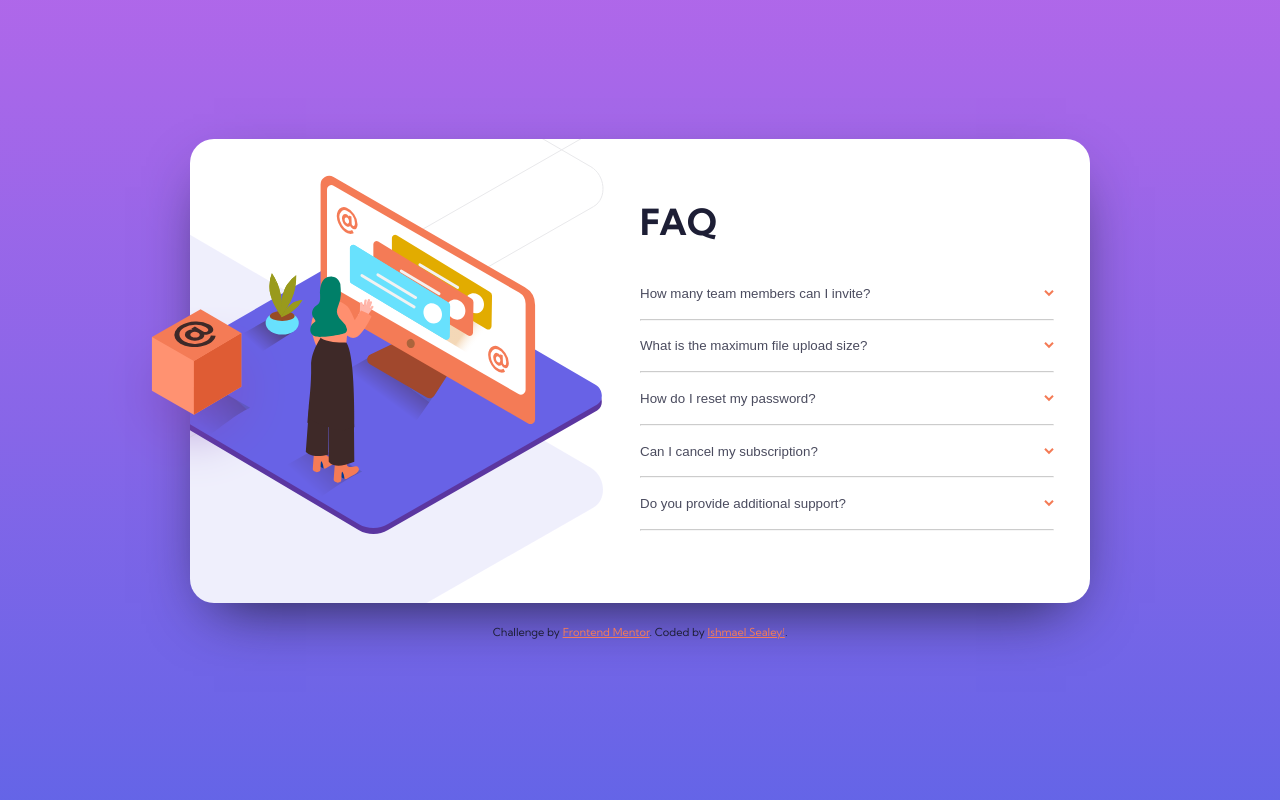
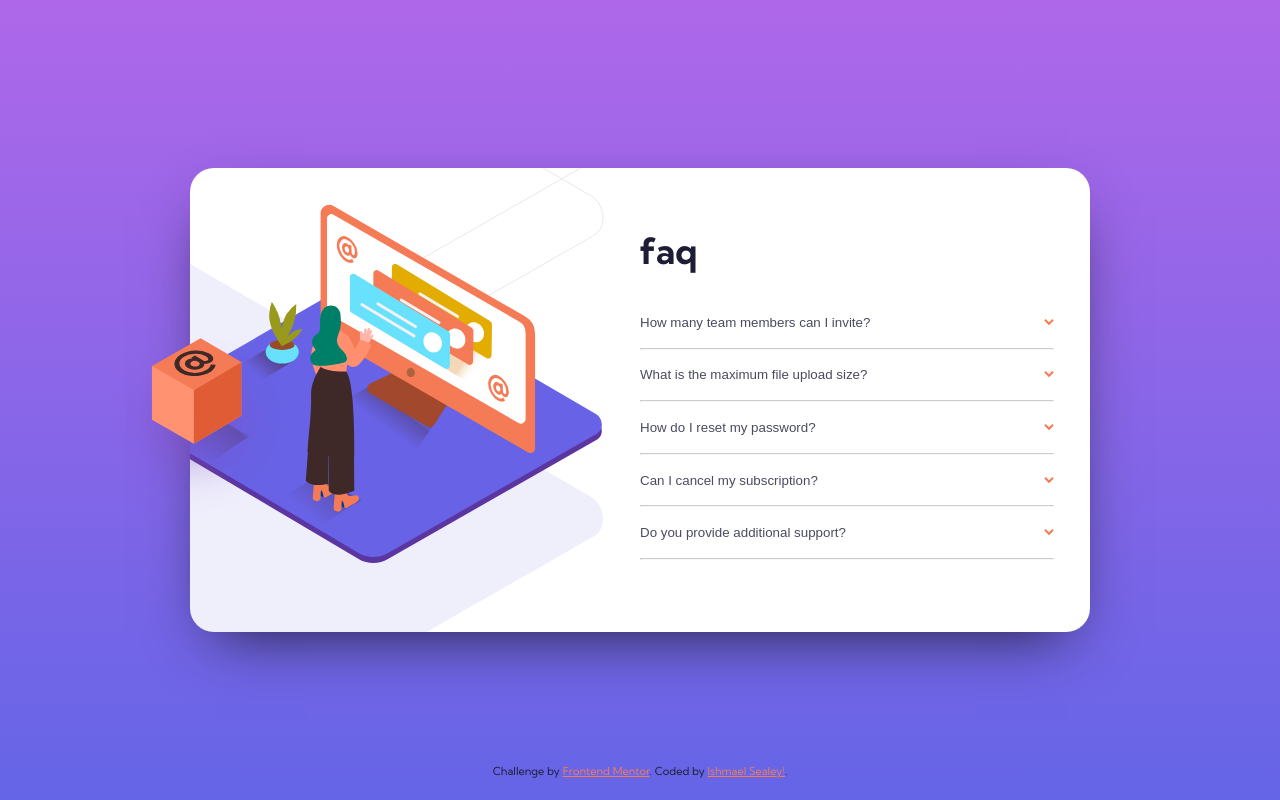
Before and after one commit to Ishmaelsealey/fem-accortion-card, a plain HTML site: page index.html in a window 1280 px wide. Drawn offline with Linux system fonts and the light colour scheme.

Commit message:
reduced unnecessary code align styles based on the flow of html page

```diff
--- a/dist/css/styles.css
+++ b/dist/css/styles.css
@@ -15,7 +15,6 @@ body {
   flex-direction: column;
   justify-content: center;
   align-items: center;
-  color: hsl(237deg, 12%, 33%);
 }
 
 main {
@@ -37,16 +36,7 @@ main {
   padding: 0 2em 4em;
 }
 
-.desktopBgPattern {
-  display: none;
-}
-
-.womanIllustrationDesktop {
-  display: none;
-  position: absolute;
-}
-
-.box {
+.desktopBgPattern, .box, .womanIllustrationDesktop {
   display: none;
 }
 
@@ -69,16 +59,11 @@ hr {
 }
 
 h1 {
-  text-transform: uppercase;
   font-weight: 700;
   text-align: center;
   font-size: 3em;
   margin-bottom: 1em;
   color: hsl(238deg, 29%, 16%);
-}
-
-.faqSection {
-  width: 100%;
 }
 
 .dropdownbutton {
@@ -113,6 +98,7 @@ h1 {
 }
 
 .faqanswer {
+  color: hsl(240deg, 6%, 50%);
   margin-top: 0.5em;
   margin-right: 1em;
   line-height: 1.5em;
@@ -130,17 +116,6 @@ h1 {
 }
 
 @media screen and (min-width: 800px) {
-  .womanIllustrationDesktop {
-    display: block;
-    margin-left: -5em;
-    z-index: 1;
-  }
-  .womanIllustrationMobile {
-    display: none;
-  }
-  .drop-shadow {
-    display: none;
-  }
   main {
     display: grid;
     grid-template-columns: 450px 1fr;
@@ -173,14 +148,24 @@ h1 {
     top: -27em;
     margin-left: -46em;
   }
+  #image .womanIllustrationDesktop {
+    position: absolute;
+    display: block;
+    margin-left: -5em;
+    z-index: 1;
+  }
+  #image .womanIllustrationMobile, #image .drop-shadow {
+    display: none;
+  }
   #faq {
     padding: 5em 3em 5em 0;
   }
+  #faq h1 {
+    text-align: left;
+  }
   .attribution {
-    margin: 2em;
-  }
-  h1 {
-    text-align: left;
+    position: fixed;
+    bottom: 1em;
   }
 }
 
--- a/dist/scss/input.scss
+++ b/dist/scss/input.scss
@@ -2,7 +2,6 @@
 
 $desatBlue: hsl(238, 29%, 16%);
 $softRed: hsl(14, 88%, 65%);
-$bg_gradient: linear-gradient(hsl(273, 75%, 66%), hsl(240, 73%, 65%));
 $text-dark-gray-blue: hsl(237, 12%, 33%);
 $text-gray-blue: hsl(240, 6%, 50%);
 $divider-gray: hsl(240, 5%, 91%);
@@ -18,12 +17,11 @@ body {
 	font-size: 12px;
 	font-weight: 400;
 	min-height: 100vh;
-	background: $bg_gradient;
+	background: linear-gradient(hsl(273, 75%, 66%), hsl(240, 73%, 65%));
 	display: flex;
 	flex-direction: column;
 	justify-content: center;
 	align-items: center;
-	color: $text-dark-gray-blue;
 }
 
 main {
@@ -45,16 +43,7 @@ main {
 	padding: 0 2em 4em;
 }
 
-.desktopBgPattern {
-	display: none;
-}
-
-.womanIllustrationDesktop {
-	display: none;
-	position: absolute;
-}
-
-.box {
+.desktopBgPattern, .box, .womanIllustrationDesktop {
 	display: none;
 }
 
@@ -77,16 +66,11 @@ hr {
 }
 
 h1 {
-	text-transform: uppercase;
 	font-weight: 700;
 	text-align: center;
 	font-size: 3em;
 	margin-bottom: 1em;
 	color: $desatBlue;
-}
-
-.faqSection {
-	width: 100%;
 }
 
 .dropdownbutton {
@@ -121,6 +105,7 @@ h1 {
 }
 
 .faqanswer {
+	color: $text-gray-blue;
 	margin-top: 0.5em;
 	margin-right: 1em;
 	line-height: 1.5em;
@@ -138,17 +123,6 @@ h1 {
 }
 
 @media screen and (min-width: 800px) {
-	.womanIllustrationDesktop {
-		display: block;
-		margin-left: -5em;
-		z-index: 1;
-	}
-	.womanIllustrationMobile {
-		display: none;
-	}
-	.drop-shadow {
-		display: none;
-	}
 	main {
 		display: grid;
 		grid-template-columns: 450px 1fr;
@@ -180,12 +154,24 @@ h1 {
 				margin-left: -46em;
 			}
 		}
+		.womanIllustrationDesktop {
+			position: absolute;
+			display: block;
+			margin-left: -5em;
+			z-index: 1;
+		}
+		.womanIllustrationMobile, .drop-shadow {
+			display: none;
+		}
 	}
 	#faq {
 		padding: 5em 3em 5em 0;
+		h1 {
+			text-align: left;
+		}
 	}
-	.attribution { margin: 2em;}
-	h1 {
-		text-align: left;
+	.attribution {
+		position: fixed;
+		bottom: 1em;
 	}
 }
```
Also changed, not shown: 1 other file.
